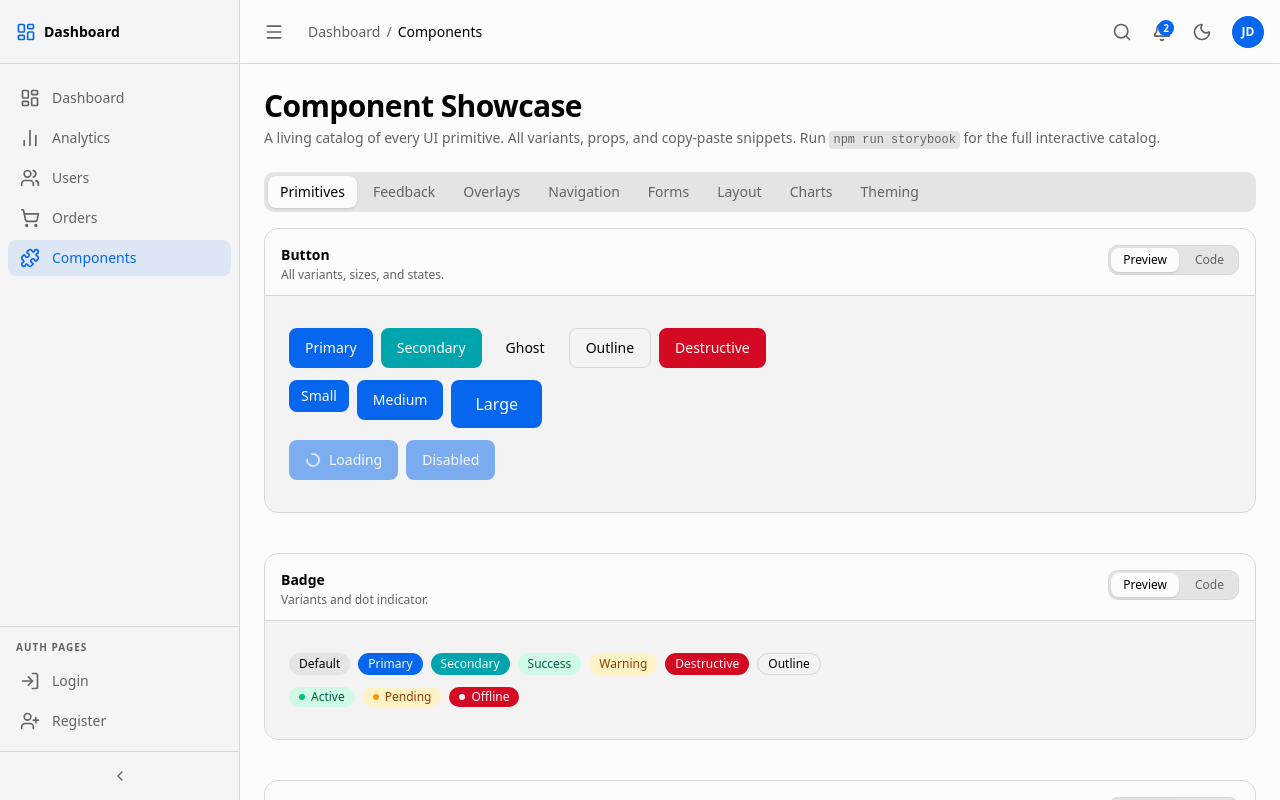
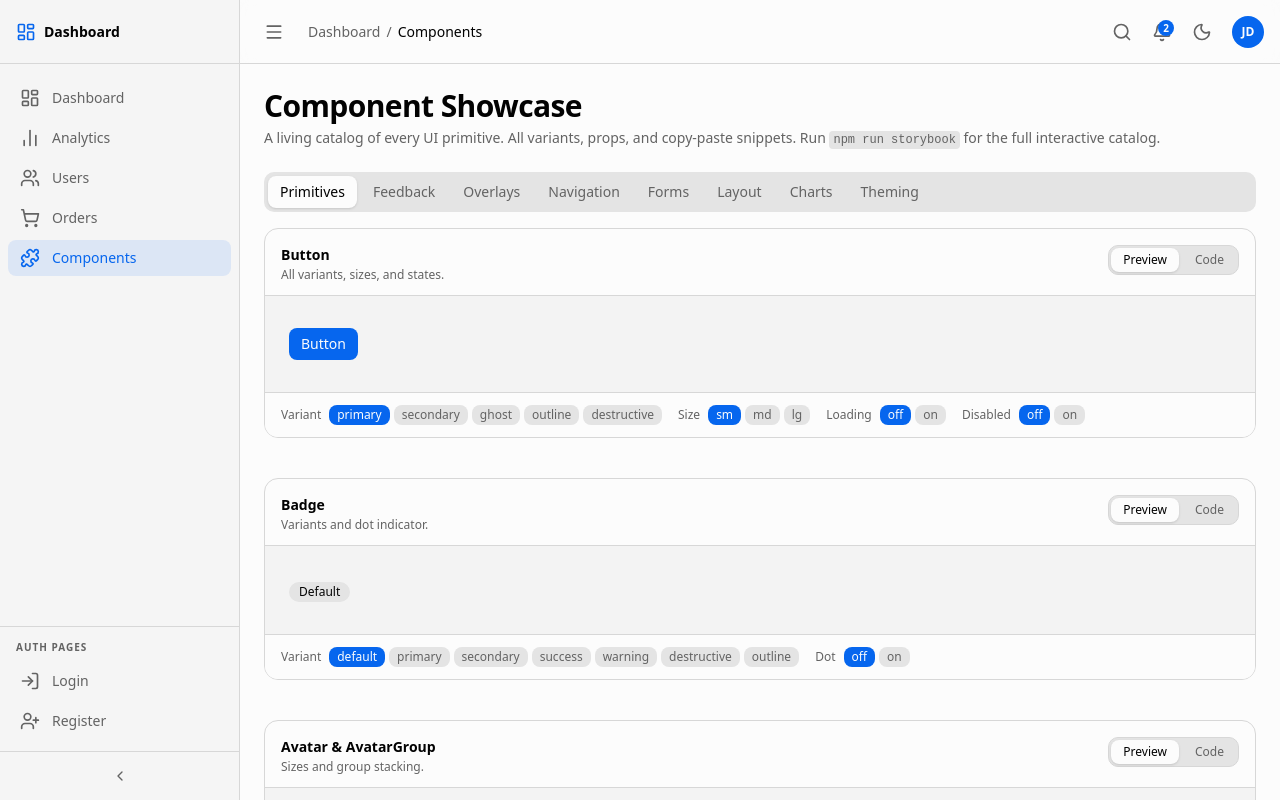
Before and after one commit to handsonprogrammer/dashboard-template, a Next.js app: page /components in a window 1280 px wide. Shown: the top 800 px of the page. Built offline with nearby package versions, Linux system fonts and the light colour scheme.

Commit message:
feat: add live controls to Button and Badge showcase blocks

```diff
--- a/src/app/(dashboard)/components/page.tsx
+++ b/src/app/(dashboard)/components/page.tsx
@@ -206,6 +206,12 @@ function PrimitivesSection() {
             <ComponentBlock
                 title="Button"
                 description="All variants, sizes, and states."
+                controls={[
+                    { type: "select",  prop: "variant",  label: "Variant",  options: ["primary", "secondary", "ghost", "outline", "destructive"] },
+                    { type: "select",  prop: "size",     label: "Size",     options: ["sm", "md", "lg"] },
+                    { type: "boolean", prop: "loading",  label: "Loading" },
+                    { type: "boolean", prop: "disabled", label: "Disabled" },
+                ]}
                 code={`<Button variant="primary">Primary</Button>
 <Button variant="secondary">Secondary</Button>
 <Button variant="ghost">Ghost</Button>
@@ -221,30 +227,26 @@ function PrimitivesSection() {
 <Button variant="primary" loading>Loading</Button>
 <Button variant="primary" disabled>Disabled</Button>`}
             >
-                <div className="space-y-3">
-                    <div className="flex flex-wrap gap-2">
-                        <Button variant="primary">Primary</Button>
-                        <Button variant="secondary">Secondary</Button>
-                        <Button variant="ghost">Ghost</Button>
-                        <Button variant="outline">Outline</Button>
-                        <Button variant="destructive">Destructive</Button>
-                    </div>
-                    <div className="flex flex-wrap gap-2">
-                        <Button variant="primary" size="sm">Small</Button>
-                        <Button variant="primary" size="md">Medium</Button>
-                        <Button variant="primary" size="lg">Large</Button>
-                    </div>
-                    <div className="flex flex-wrap gap-2">
-                        <Button variant="primary" loading>Loading</Button>
-                        <Button variant="primary" disabled>Disabled</Button>
-                    </div>
-                </div>
+                {(s) => (
+                    <Button
+                        variant={s.variant as "primary" | "secondary" | "ghost" | "outline" | "destructive"}
+                        size={s.size as "sm" | "md" | "lg"}
+                        loading={s.loading as boolean}
+                        disabled={s.disabled as boolean}
+                    >
+                        Button
+                    </Button>
+                )}
             </ComponentBlock>
 
             {/* Badge */}
             <ComponentBlock
                 title="Badge"
                 description="Variants and dot indicator."
+                controls={[
+                    { type: "select",  prop: "variant", label: "Variant", options: ["default", "primary", "secondary", "success", "warning", "destructive", "outline"] },
+                    { type: "boolean", prop: "dot",     label: "Dot" },
+                ]}
                 code={`<Badge variant="default">Default</Badge>
 <Badge variant="primary">Primary</Badge>
 <Badge variant="success">Success</Badge>
@@ -257,22 +259,17 @@ function PrimitivesSection() {
 <Badge variant="warning" dot>Pending</Badge>
 <Badge variant="destructive" dot>Offline</Badge>`}
             >
-                <div className="space-y-3">
-                    <div className="flex flex-wrap gap-2">
-                        <Badge variant="default">Default</Badge>
-                        <Badge variant="primary">Primary</Badge>
-                        <Badge variant="secondary">Secondary</Badge>
-                        <Badge variant="success">Success</Badge>
-                        <Badge variant="warning">Warning</Badge>
-                        <Badge variant="destructive">Destructive</Badge>
-                        <Badge variant="outline">Outline</Badge>
-                    </div>
-                    <div className="flex flex-wrap gap-2">
-                        <Badge variant="success" dot>Active</Badge>
-                        <Badge variant="warning" dot>Pending</Badge>
-                        <Badge variant="destructive" dot>Offline</Badge>
-                    </div>
-                </div>
+                {(s) => {
+                    const v = s.variant as string;
+                    return (
+                        <Badge
+                            variant={s.variant as "default" | "primary" | "secondary" | "success" | "warning" | "destructive" | "outline"}
+                            dot={s.dot as boolean}
+                        >
+                            {v.charAt(0).toUpperCase() + v.slice(1)}
+                        </Badge>
+                    );
+                }}
             </ComponentBlock>
 
             {/* Avatar */}
```
